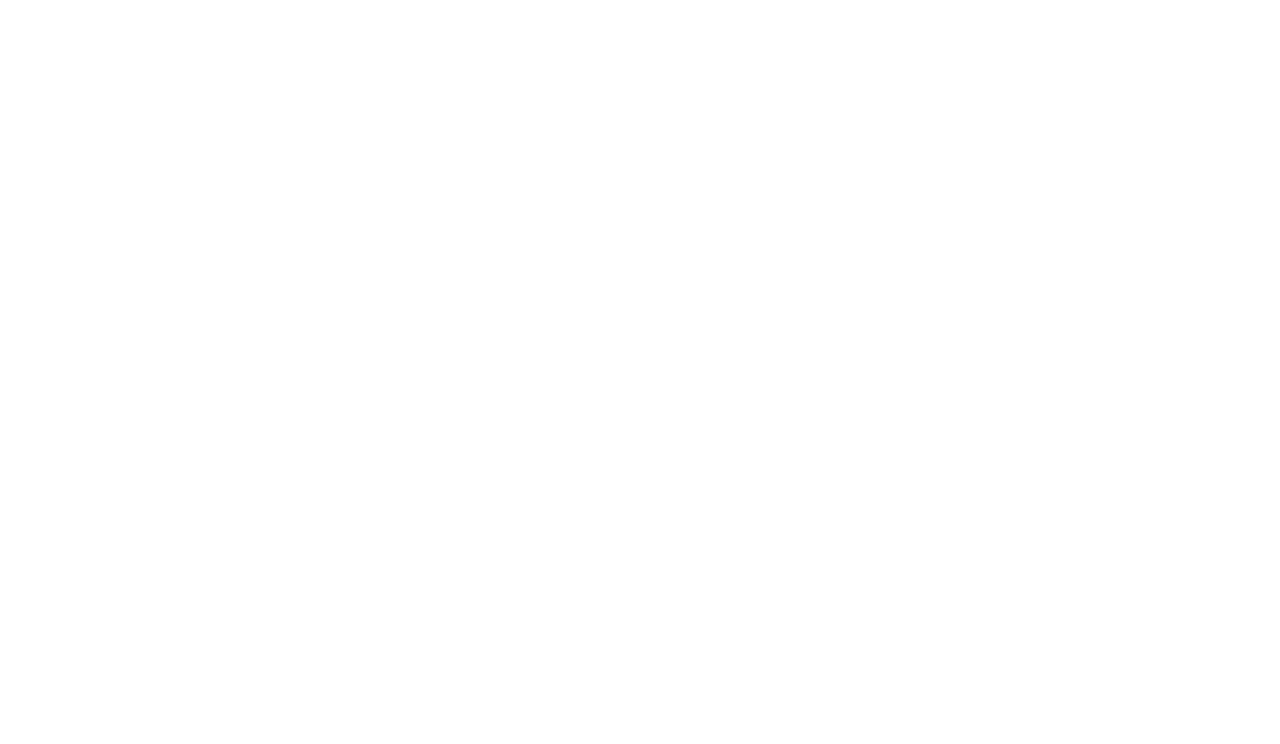
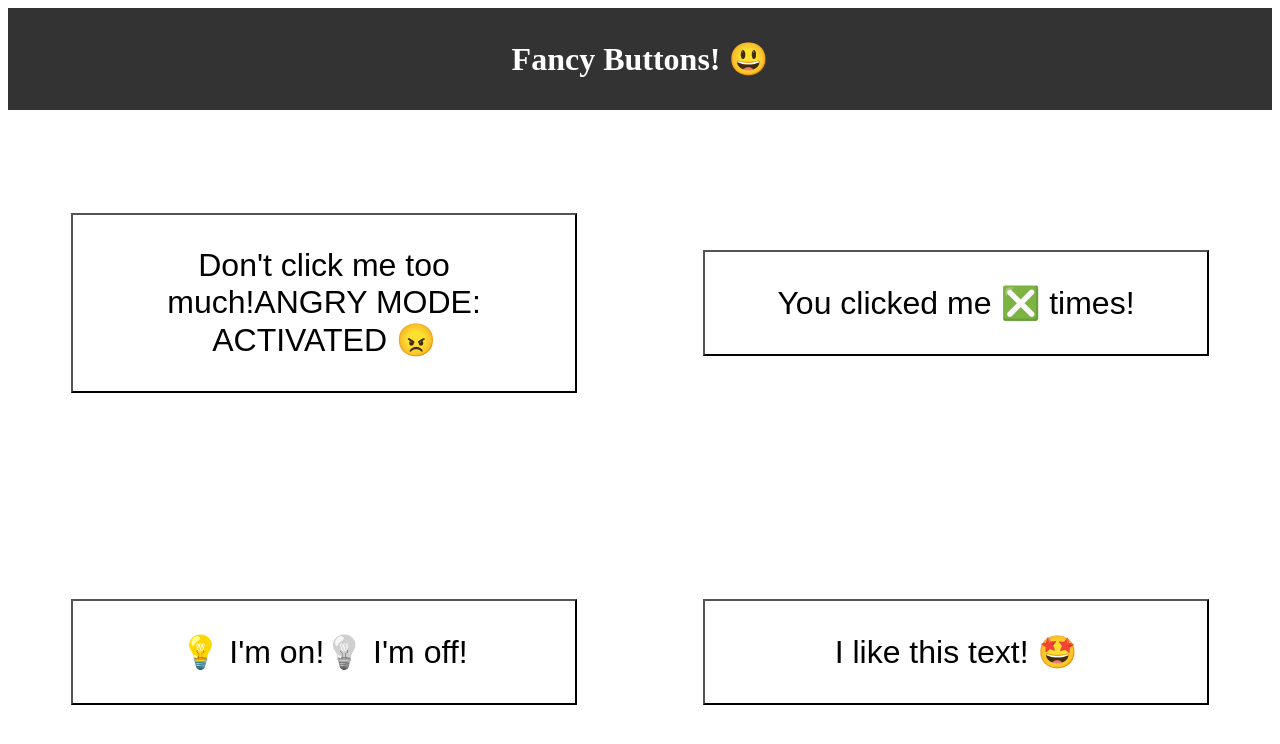
Before and after one commit to kazvee/fancy-buttons, a React (Create React App) app: page / in a window 1280 px wide. Shown: the top 744 px of the page. Built offline with nearby package versions, Linux system fonts and the light colour scheme.

Commit message:
Import all necessary components into App.js

```diff
--- a/src/App.js
+++ b/src/App.js
@@ -1,7 +1,21 @@
 import './App.css';
+import AngryButton from '../src/components/AngryButton';
+import CounterButton from '../src/components/CounterButton';
+import LightSwitchButton from '../src/components/LightSwitchButton';
+import TextRepeaterButton from '../src/components/TextRepeaterButton';
 
-function App() {
-  return <div className='App'></div>;
-}
+const App = () => {
+  return (
+    <div className={`App`}>
+      <h1>Fancy Buttons! 😃</h1>
+      <section>
+        <AngryButton />
+        <CounterButton />
+        <LightSwitchButton />
+        <TextRepeaterButton />
+      </section>
+    </div>
+  );
+};
 
 export default App;
```
